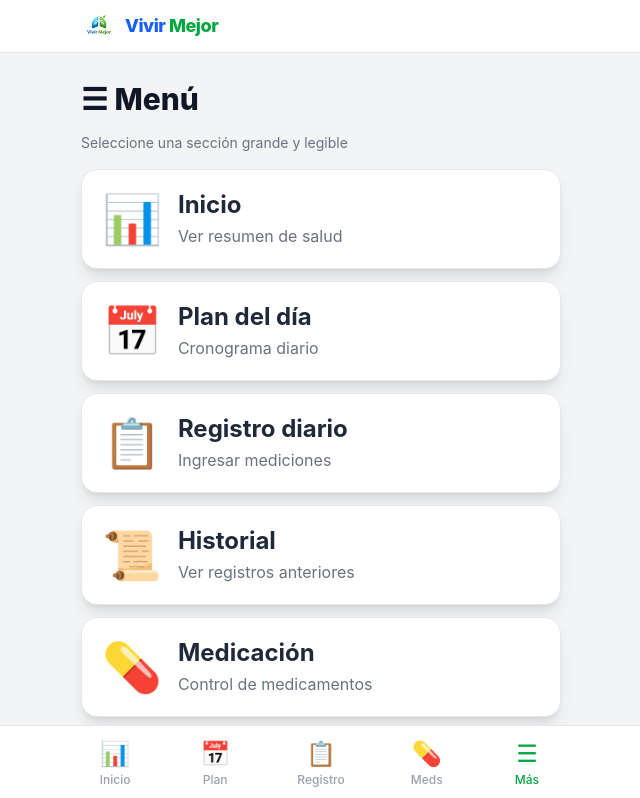
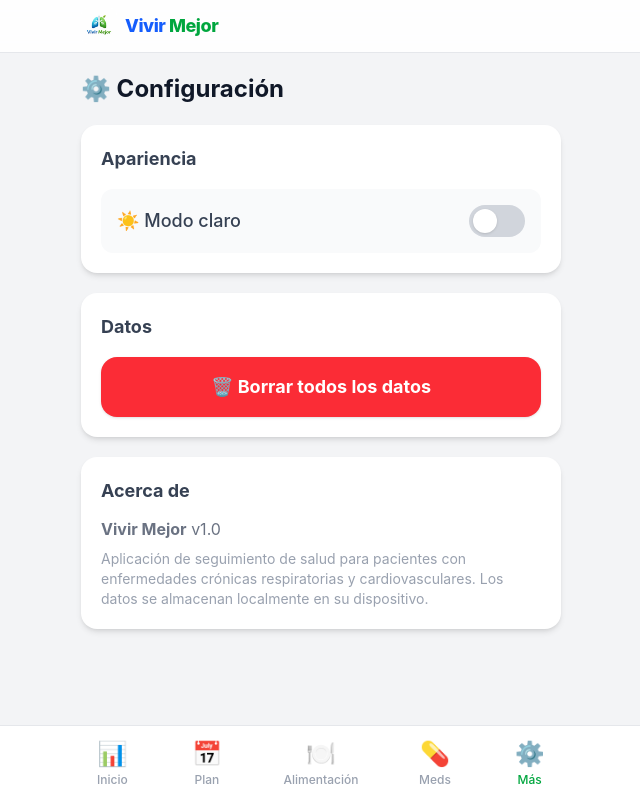
Before and after one commit to Arlez/vivirmejor, a Next.js app: page /menu in a window 1280 px wide. Shown: the top 798 px of the page, without its empty margins (319-959 px from the left). Built offline with nearby package versions, Linux system fonts and the light colour scheme.

Commit message:
Actualizar UI: menú, navegación y tarjetas del Plan

```diff
--- a/src/app/menu/page.tsx
+++ b/src/app/menu/page.tsx
@@ -1,49 +1,7 @@
 'use client';
 
-import Link from 'next/link';
-import { usePathname } from 'next/navigation';
-
-const menuItems = [
-  { href: '/dashboard', label: 'Inicio', icon: '📊', desc: 'Ver resumen de salud' },
-  { href: '/plan', label: 'Plan del día', icon: '📅', desc: 'Cronograma diario' },
-  { href: '/registro', label: 'Registro diario', icon: '📋', desc: 'Ingresar mediciones' },
-  { href: '/historial', label: 'Historial', icon: '📜', desc: 'Ver registros anteriores' },
-  { href: '/medicacion', label: 'Medicación', icon: '💊', desc: 'Control de medicamentos' },
-  { href: '/alimentacion', label: 'Alimentación', icon: '🍽️', desc: 'Guía de alimentos' },
-  { href: '/ejercicios', label: 'Ejercicios', icon: '🏃', desc: 'Ejercicios respiratorios' },
-  { href: '/configuracion', label: 'Configuración', icon: '⚙️', desc: 'Ajustes de la app' },
-];
+import ConfiguracionPage from '../configuracion/page';
 
 export default function MenuPage() {
-  const pathname = usePathname();
-
-  return (
-    <div className="space-y-4 pt-2">
-      <h1 className="text-3xl font-extrabold text-gray-900 dark:text-white">☰ Menú</h1>
-      <p className="text-sm text-gray-500 dark:text-gray-300">Seleccione una sección grande y legible</p>
-
-      <div className="space-y-3 mt-4">
-        {menuItems.map(item => {
-          const active = pathname === item.href;
-          return (
-            <Link
-              key={item.href}
-              href={item.href}
-              className={`flex items-center gap-4 p-5 rounded-2xl transition-transform active:scale-[0.98] shadow-lg border
-                ${active
-                  ? 'bg-green-50 dark:bg-green-700/20 border-green-300 dark:border-green-500 text-green-800 dark:text-green-100'
-                  : 'bg-white dark:bg-gray-700 border-gray-200 dark:border-gray-600 text-gray-800 dark:text-gray-100'
-                }`}
-            >
-              <span className="text-5xl">{item.icon}</span>
-              <div>
-                <span className="text-2xl font-bold leading-tight">{item.label}</span>
-                <p className="text-base text-gray-500 dark:text-gray-300 mt-1">{item.desc}</p>
-              </div>
-            </Link>
-          );
-        })}
-      </div>
-    </div>
-  );
+  return <ConfiguracionPage />;
 }
--- a/src/app/page.tsx
+++ b/src/app/page.tsx
@@ -1,5 +1,5 @@
-import { redirect } from 'next/navigation';
+import MenuList from '../components/MenuList';
 
 export default function Home() {
-  redirect('/dashboard');
+  return <MenuList showHeader={false} />;
 }
--- a/src/app/plan/page.tsx
+++ b/src/app/plan/page.tsx
@@ -1,6 +1,6 @@
 'use client';
 
-import { useState } from 'react';
+import { useState, useEffect } from 'react';
 import { useLiveQuery } from 'dexie-react-hooks';
 import { db, type PlanCompletion } from '@/lib/db';
 import planData from '@/data/dailyPlan.json';
@@ -13,6 +13,7 @@ export default function PlanPage() {
     [today]
   );
   const [saving, setSaving] = useState(false);
+  const [order, setOrder] = useState<number[]>(() => planData.actividades.map((_, i) => i));
 
   const isCompleted = (index: number) => {
     return completions?.some(c => c.activityIndex === index && c.completada) ?? false;
@@ -21,6 +22,7 @@ export default function PlanPage() {
   const toggleActivity = async (index: number) => {
     if (saving) return;
     setSaving(true);
+    const wasDone = isCompleted(index);
     try {
       const existing = await db.planCompletions
         .where({ date: today, activityIndex: index })
@@ -30,6 +32,16 @@ export default function PlanPage() {
         await db.planCompletions.update(existing.id, { completada: !existing.completada });
       } else {
         await db.planCompletions.add({ date: today, activityIndex: index, completada: true });
+      }
+
+      // Si acabamos de completar la actividad, muévela al final de la lista (optimista)
+      if (!wasDone) {
+        const scrollY = typeof window !== 'undefined' ? window.scrollY : 0;
+        setOrder(prev => [...prev.filter(x => x !== index), index]);
+        // Restaurar la posición de scroll después del re-render para evitar saltos visuales
+        if (typeof window !== 'undefined') {
+          requestAnimationFrame(() => requestAnimationFrame(() => window.scrollTo(0, scrollY)));
+        }
       }
     } finally {
       setSaving(false);
@@ -45,7 +57,7 @@ export default function PlanPage() {
       <h1 className="text-2xl font-bold text-gray-900 dark:text-white">📅 Plan del día</h1>
 
       {/* Progreso */}
-      <div className="bg-white dark:bg-gray-800 rounded-2xl p-5 shadow-md">
+      <div className="bg-white dark:bg-gray-800 rounded-3xl p-5 shadow-md">
         <div className="flex justify-between text-base font-medium text-gray-600 dark:text-gray-300 mb-2">
           <span>Progreso del día</span>
           <span>{completedCount}/{total}</span>
@@ -59,30 +71,31 @@ export default function PlanPage() {
       </div>
 
       {/* Actividades */}
-      <div className="space-y-3">
-        {planData.actividades.map((act, i) => {
-          const done = isCompleted(i);
+      <div className="space-y-4">
+        {order.map((idx) => {
+          const act = planData.actividades[idx];
+          const done = isCompleted(idx);
           return (
             <button
-              key={i}
-              onClick={() => toggleActivity(i)}
-              className={`w-full flex items-center gap-4 p-4 rounded-2xl text-left transition active:scale-[0.98] shadow-sm
+              key={idx}
+              onClick={(e) => { (e.currentTarget as HTMLElement).blur(); toggleActivity(idx); }}
+              className={`w-full flex items-center gap-6 p-6 rounded-4xl overflow-hidden text-left transition active:scale-[0.98] shadow-md
                 ${done
                   ? 'bg-green-50 dark:bg-green-900/20 border-2 border-green-300 dark:border-green-700'
                   : 'bg-white dark:bg-gray-800 border-2 border-gray-100 dark:border-gray-700'
                 }`}
             >
-              <span className="text-3xl">{act.icono}</span>
+              <span className="text-4xl">{act.icono}</span>
               <div className="flex-1 min-w-0">
-                <div className="flex items-center gap-2">
-                  <span className="text-base font-bold text-blue-500">{act.hora}</span>
-                  <span className={`text-lg font-bold ${done ? 'text-green-600 dark:text-green-400 line-through' : 'text-gray-800 dark:text-gray-100'}`}>
+                <div className="flex flex-col sm:flex-row sm:items-center sm:gap-4">
+                  <span className="text-lg font-semibold text-blue-600 dark:text-blue-400">{act.hora}</span>
+                  <span className={`text-xl font-bold ${done ? 'text-green-600 dark:text-green-400 line-through' : 'text-gray-900 dark:text-gray-100'}`}>
                     {act.actividad}
                   </span>
                 </div>
-                <p className="text-sm text-gray-500 dark:text-gray-400 mt-1 truncate">{act.instrucciones}</p>
+                <p className="text-base text-gray-600 dark:text-gray-300 mt-2 whitespace-normal">{act.instrucciones}</p>
               </div>
-              <span className="text-2xl">{done ? '✅' : '⬜'}</span>
+              <span className="text-3xl">{done ? '✅' : '⬜'}</span>
             </button>
           );
         })}
--- a/src/components/BottomNav.tsx
+++ b/src/components/BottomNav.tsx
@@ -4,11 +4,11 @@ import Link from 'next/link';
 import { usePathname } from 'next/navigation';
 
 const navItems = [
-  { href: '/dashboard', label: 'Inicio', icon: '📊' },
+  { href: '/', label: 'Inicio', icon: '📊' },
   { href: '/plan', label: 'Plan', icon: '📅' },
-  { href: '/registro', label: 'Registro', icon: '📋' },
+  { href: '/alimentacion', label: 'Alimentación', icon: '🍽️' },
   { href: '/medicacion', label: 'Meds', icon: '💊' },
-  { href: '/menu', label: 'Más', icon: '☰' },
+  { href: '/menu', label: 'Más', icon: '⚙️' },
 ];
 
 export default function BottomNav() {
@@ -29,7 +29,7 @@ export default function BottomNav() {
                   : 'text-gray-400 dark:text-gray-500'
                 }`}
             >
-              <span className="text-2xl">{item.icon}</span>
+              {item.icon && <span className="text-2xl">{item.icon}</span>}
               <span className={`text-xs font-medium mt-0.5 ${active ? 'font-bold' : ''}`}>
                 {item.label}
               </span>
--- /dev/null
+++ b/src/components/MenuList.tsx
@@ -0,0 +1,52 @@
+'use client';
+
+import Link from 'next/link';
+import { usePathname } from 'next/navigation';
+import React from 'react';
+
+type Props = { showHeader?: boolean };
+const menuItems = [
+  { href: '/plan', label: 'Plan del día', icon: '📅', desc: 'Cronograma diario' },
+  { href: '/alimentacion', label: 'Alimentación', icon: '🍽️', desc: 'Guía de alimentos' },
+  { href: '/medicacion', label: 'Medicación', icon: '💊', desc: 'Control de medicamentos' },
+  { href: '/ejercicios', label: 'Ejercicios', icon: '🏃', desc: 'Ejercicios respiratorios' },
+  { href: '/historial', label: 'Historial', icon: '📜', desc: 'Ver registros anteriores' },
+  { href: '/registro', label: 'Registro diario', icon: '📋', desc: 'Ingresar mediciones' },
+  { href: '/dashboard', label: 'Dashboard', icon: '📊', desc: 'Ver resumen de salud' },
+];
+
+export default function MenuList({ showHeader = false }: Props) {
+  const pathname = usePathname();
+
+  return (
+    <div className="space-y-4 pt-2">
+      {showHeader && (
+        <>
+          <h1 className="text-3xl font-extrabold text-gray-900 dark:text-white">Menú</h1>
+        </>
+      )}
+
+      <div className="space-y-3 mt-4">
+        {menuItems.map(item => {
+          const active = pathname === item.href;
+          return (
+            <Link
+              key={item.href}
+              href={item.href}
+              className={`flex items-center gap-4 p-5 rounded-2xl transition-transform active:scale-[0.98] shadow-lg border
+                ${active
+                  ? 'bg-green-50 dark:bg-green-700/20 border-green-300 dark:border-green-500 text-green-800 dark:text-green-100'
+                  : 'bg-white dark:bg-gray-700 border-gray-200 dark:border-gray-600 text-gray-800 dark:text-gray-100'
+                }`}
+            >
+              <span className="text-5xl">{item.icon}</span>
+              <div>
+                <span className="text-2xl font-bold leading-tight">{item.label}</span>
+              </div>
+            </Link>
+          );
+        })}
+      </div>
+    </div>
+  );
+}
```
